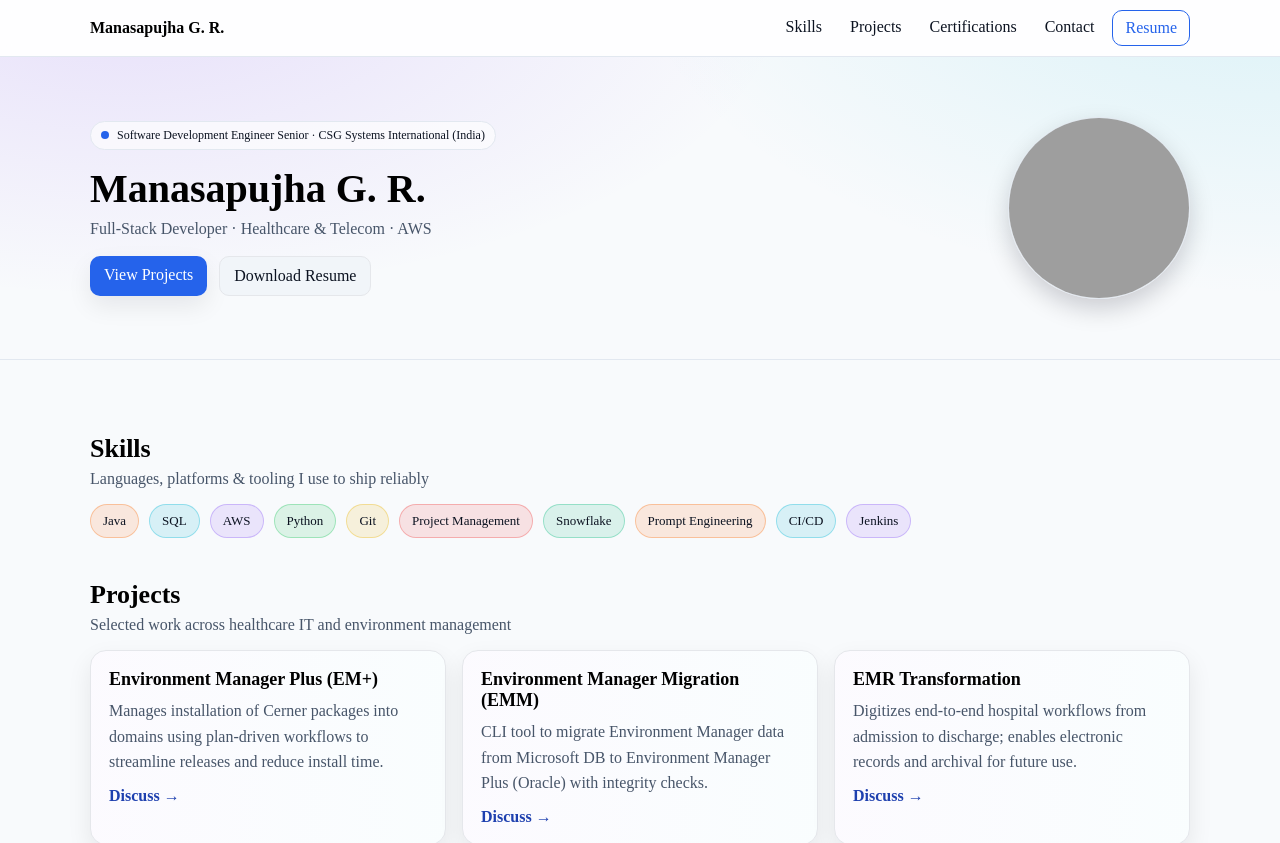
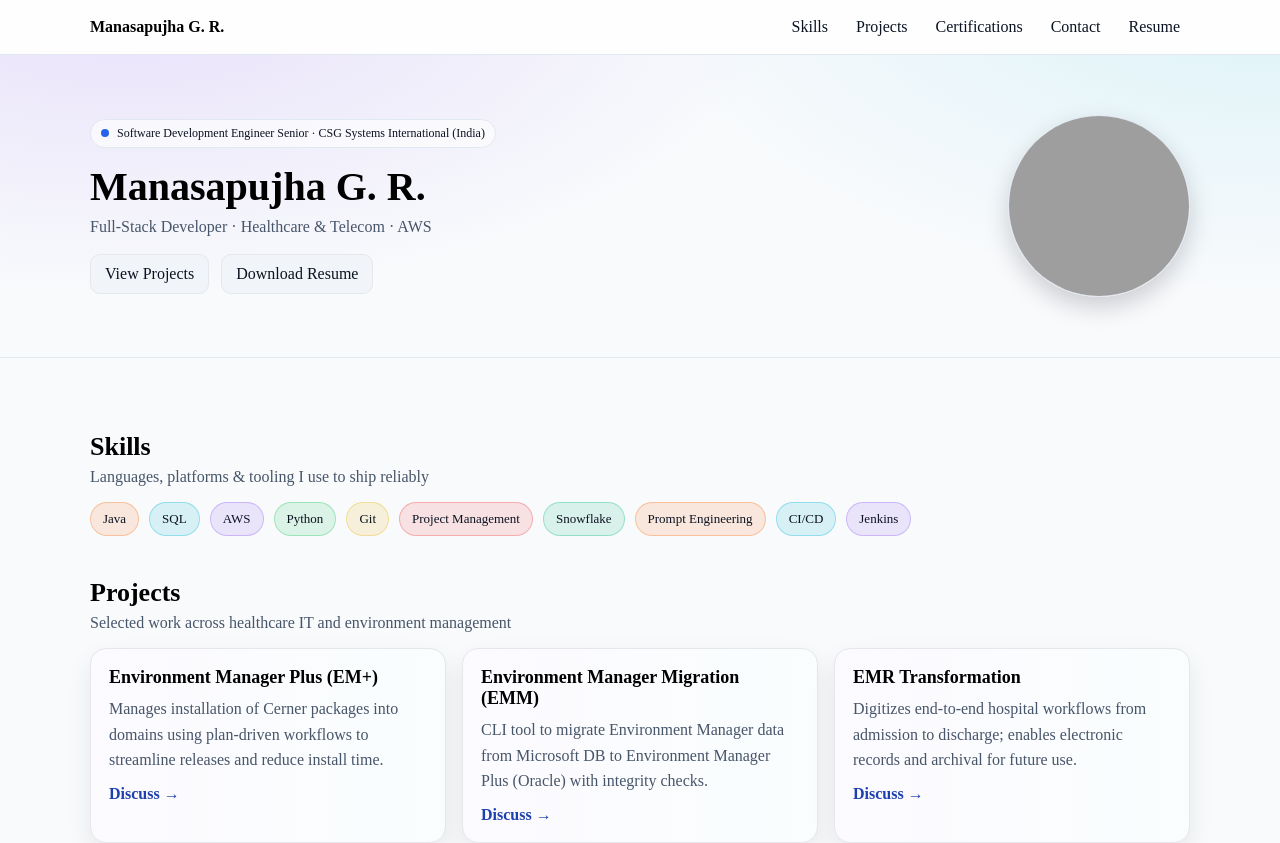
Before and after one commit to Manasapujha/manasapujha-portfolio, a React (Vite) app: page / in a window 1280 px wide. Shown: the top 843 px of the page. Built offline with nearby package versions, Linux system fonts and the light colour scheme; grey boxes are pictures that could not be loaded.

Commit message:
Updates to some buttons

```diff
--- a/src/PortfolioApp.jsx
+++ b/src/PortfolioApp.jsx
@@ -3,6 +3,8 @@ import React, { useEffect, useState } from "react";
 /**
  * Colorful, professional UI/UX refresh with real resume download
  * + Hero image (replaces the old blue rectangle)
+ * + Update: "View Projects" uses outlined style like "Download Resume"
+ * + Update: Navbar "Resume" is a plain text link (like "Contact") while still downloading the file
  */
 export default function PortfolioApp() {
   // ---------------- THEME ----------------
@@ -102,6 +104,7 @@ export default function PortfolioApp() {
       textDecoration: "none",
       padding: "8px 10px",
       borderRadius: 10,
+      transition: "background .15s ease",
     };
     const linkWrap = (href, label) => (
       <a
@@ -135,12 +138,14 @@ export default function PortfolioApp() {
             {linkWrap("#projects", "Projects")}
             {linkWrap("#certifications", "Certifications")}
             {linkWrap("#contact", "Contact")}
-            {/* REAL DOWNLOAD: points to /public/Manasapujha_Resume.pdf and triggers download */}
+            {/* UPDATE: Navbar Resume now looks like a plain link (like Contact) but still downloads */}
             <a
               href="/Manasapujha_Resume.pdf"
               download="Manasapujha_G_R_Resume.pdf"
-              style={{ ...linkBase, color: THEME.primary, border: border(THEME.primary), padding: "8px 12px" }}
               title="Download Resume"
+              style={linkBase}
+              onMouseEnter={(e)=>e.currentTarget.style.background=THEME.soft}
+              onMouseLeave={(e)=>e.currentTarget.style.background="transparent"}
             >
               Resume
             </a>
@@ -173,6 +178,17 @@ export default function PortfolioApp() {
       border: border("#e2e8f0"),
     };
 
+    const outlinedBtn = {
+      background: THEME.soft,
+      color: THEME.text,
+      textDecoration: "none",
+      padding: "10px 14px",
+      borderRadius: 10,
+      border: border(),
+      boxShadow: "none",
+      transition: "background .15s ease",
+    };
+
     return (
       <div style={{ maxWidth: 1100, margin: "0 auto", padding: "60px 20px" }}>
         <div style={{ display: "grid", gap: 24, alignItems: "center", gridTemplateColumns: "1fr auto" }}>
@@ -194,10 +210,22 @@ export default function PortfolioApp() {
               Full-Stack Developer · Healthcare & Telecom · AWS
             </p>
             <div style={{ display: "flex", gap: 12, marginTop: 18 }}>
-              <a href="#projects" style={{ background: THEME.primary, color: "#fff", textDecoration: "none", padding: "10px 14px", borderRadius: 10, boxShadow: shadow }}>
+              {/* UPDATE: View Projects now uses the same outlined style as Download Resume */}
+              <a
+                href="#projects"
+                style={outlinedBtn}
+                onMouseEnter={(e)=>e.currentTarget.style.background="#ffffff"}
+                onMouseLeave={(e)=>e.currentTarget.style.background=THEME.soft}
+              >
                 View Projects
               </a>
-              <a href="/Manasapujha_Resume.pdf" download="Manasapujha_G_R_Resume.pdf" style={{ background: THEME.soft, color: THEME.text, textDecoration: "none", padding: "10px 14px", borderRadius: 10, border: border() }}>
+              <a
+                href="/Manasapujha_Resume.pdf"
+                download="Manasapujha_G_R_Resume.pdf"
+                style={outlinedBtn}
+                onMouseEnter={(e)=>e.currentTarget.style.background="#ffffff"}
+                onMouseLeave={(e)=>e.currentTarget.style.background=THEME.soft}
+              >
                 Download Resume
               </a>
             </div>
```
